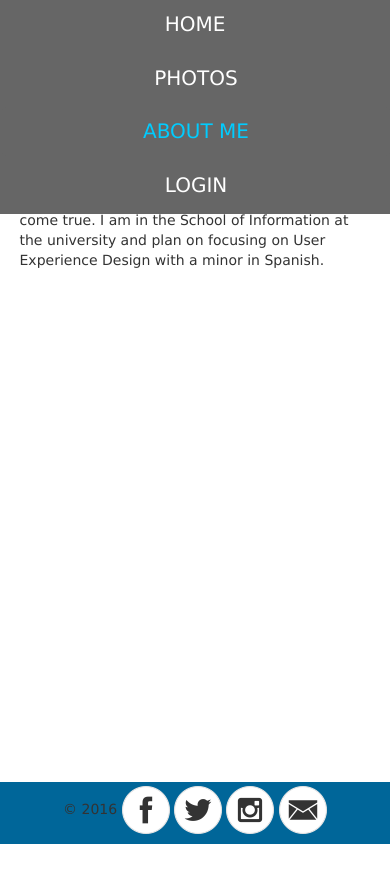
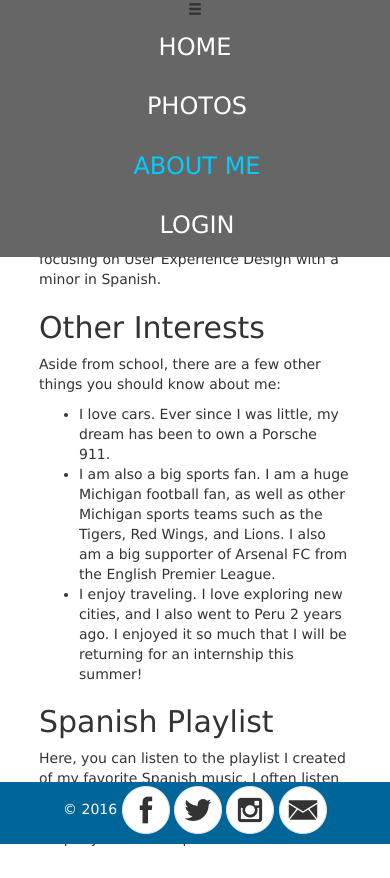
Before and after one commit to mackpet/peterwebsite-SI206, a Python web app: template templates/aboutme.html in a window 390 px wide. Shown: the top 878 px of the page. Before the commit the page ends 844 px from the top, so only its background shows below. Run offline with Jinja, Linux system fonts and the light colour scheme; the template is opened without the code that fills it, so the values that code supplies are empty; some libraries are stand-ins or nearby versions.

Commit message:
Content, nav, contact
Updated content - now entirely new about me page. Also started to
change login over to contact me page.
Also working on nav changing when mobile view is triggered.

```diff
--- a/main.py
+++ b/main.py
@@ -53,6 +53,5 @@ app = webapp2.WSGIApplication([
     ('/aboutme.html', Handler),
     ('/photos.html', Handler),
     ('/login.html', LoginHandler),
-    ('/success.html', LoginHandler),
     ('/*', Handler)
 ], debug=True)
--- a/static/styling.css
+++ b/static/styling.css
@@ -6,8 +6,10 @@ header{
 	position: fixed;
 	width: 100%;
 	padding: 0;
-	margin: 0;
 	z-index: 1;
+}
+#hamburger {
+	display: none;
 }
 
 nav {
@@ -19,7 +21,11 @@ a{
 }
 h1{
 	color: white;
+	margin-top: 7%;
 	font-size: 100px;
+}
+h2{
+	margin-top: 7%;
 }
 
 .nav-pills>li.active>a {
@@ -32,30 +38,35 @@ h1{
 .nav-pills>li.active>a:hover {
 	background-color: #666666;
 }
-li {
-	font-size: 20px;
+nav li {
+	font-size: 24px;
 }
 
 .wrapper{
 	min-height: 100%;
-	height: auto;
-	margin-left: 5%;
-	margin-right: 5%;
-	padding: 7% 0 10%;
+	margin: 0% 10% 10% 10%;
+	padding: 1% 0 1%;
 }
 
 #instafeed {
-	padding: 1% 1% 1% 1%;
+	text-align: center;
+	padding-bottom: 10%;
 }
 
 #instafeed img{
-	padding: 0.5% 0.5% 0.5% 0.5%;
+	padding: 1% 1% 1% 1%;
+	margin: 1% 1% 1% 1%;
 	opacity: 0.85;
+	box-shadow: 2px 2px 5px #666666;
+	border: 0.5px black;
 
 }
 
 #instafeed img:hover{
 	opacity: 1;
+}
+.spotify{
+	text-align: center;
 }
 
 .navbar-fixed-bottom{
@@ -70,7 +81,35 @@ footer a:hover{
 }
 
 footer {
+	color: white;
 	text-align: center;
 }
+
+label {
+  cursor: pointer;
+}
+
+@media only screen and (max-width: 640px){
+	#hamburger {
+		display: inline-block;
+	}
+	nav ul, nav:active ul {
+		display: none;
+	}
+	nav li {
+		text-align: center;
+		width: 100%;
+		margin: 0;
+
+	}
+
+	nav:hover ul {
+		display: block;
+	}
+
+}
+
+
+
 /* horizontally center an element- margin: 0 auto;
 slide 63 of CSS ppt
--- a/templates/aboutme.html
+++ b/templates/aboutme.html
@@ -1,7 +1,7 @@
 {% extends "templates/base.html" %}
 
 {% block head %}
-	<title>Peter - ABOUT ME</title>
+	<title>ABOUT ME</title>
 {% endblock %}
 
 {% block title %}
@@ -9,6 +9,23 @@
 {% endblock %}
 
 {% block content %}
-	<p>Hi, my name is Peter. I am originally from Grand Rapids, MI and now live in Ann Arbor, so I have lived in Michigan my whole life. I am currently in my sophomore year at the University of Michigan. I grew up in a family of crazy Michigan fans, so becoming a Wolverine was a dream come true. I am in the School of Information at the university and plan on focusing on User Experience Design with a minor in Spanish.</p>
-	<p></p>
+	<p>Hi, my name is Peter. I am originally from Grand Rapids, MI and now live in Ann Arbor, so I have lived in Michigan my whole life. I am currently in my sophomore year at the University of Michigan. I grew up in a family of crazy Michigan fans, so becoming a Wolverine was a dream come true. I am currently enrolled in the School of Information at the university and plan on focusing on User Experience Design with a minor in Spanish.</p>
+	<h2>Other Interests</h2>
+	<p>Aside from school, there are a few other things you should know about me:</p>
+	<ul>
+		<li>I love cars. Ever since I was little, my dream has been to own a Porsche 911.</li>
+		<li>I am also a big sports fan. I am a huge Michigan football fan, as well as other Michigan sports teams such as the Tigers, Red Wings, and Lions. I also am a big supporter of Arsenal FC from the English Premier League.</li>
+		<li>I enjoy traveling. I love exploring new cities, and I also went to Peru 2 years ago. I enjoyed it so much that I will be returning for an internship this summer!</li>
+	</ul>
+	<h2>Spanish Playlist</h2>
+	<p>Here, you can listen to the playlist I created of my favorite Spanish music. I often listen to this while doing Spanish homework, around the house, or even on the plane to keep my mind in a Spanish mindset.</p><br>
+
+
+	<div class="spotify spotify-large hidden-xs hidden-sm">
+	<iframe src="https://embed.spotify.com/?uri=spotify:user:mackpet:playlist:3zICgWemeTsjeCqI6qoOrn" width="640" height="620" frameborder="0" allowtransparency="true"></iframe>
+	</div>
+
+	<div class="spotify spotify-small hidden-lg hidden-md">
+	<iframe src="https://embed.spotify.com/?uri=spotify:user:mackpet:playlist:3zICgWemeTsjeCqI6qoOrn" width="200" height="350" frameborder="0" allowtransparency="true"></iframe>
+	</div>
 {% endblock %}
--- a/templates/base.html
+++ b/templates/base.html
@@ -2,6 +2,7 @@
 <html lang="en">
 <head>
 	<meta charset="UTF-8">
+	<meta name="viewport" content="width=device-width, initial-scale=1.0">
 	{% block head %}
 	<title>Peter</title>
 	{% endblock %}
@@ -25,6 +26,8 @@
 	<header>
 
 	<nav>
+		<div id= "hamburger" class="glyphicon glyphicon-menu-hamburger"></div>
+
 		<ul class="nav nav-pills no-bg-color nav-justified">
 		<li id="Home"><a href="index.html">HOME</a></li>
 		<li id="Photos"><a href="photos.html">PHOTOS</a></li>
--- a/templates/index.html
+++ b/templates/index.html
@@ -19,7 +19,7 @@ h1{
 
 
 {% block head %}
-	<title>Peter - HOME</title>
+	<title>HOME</title>
 {% endblock %}
 
 {% block title %}
--- a/templates/photos.html
+++ b/templates/photos.html
@@ -1,7 +1,7 @@
 {% extends "templates/base.html" %}
 
 {% block head %}
-	<title>Peter - PHOTOS</title>
+	<title>PHOTOS</title>
 {% endblock %}
 
 {% block title %}
@@ -19,7 +19,8 @@
         userId: '524198678',
         accessToken: '524198678.1677ed0.49ed0356f0214612bf437821dbfcbd1d',
         limit: 60
-    });
+
+});
     userFeed.run();
 </script>
 
```
Also changed, not shown: templates/login.html (+7 -6 lines), templates/success.html (deleted, +0 -26 lines), 1 other file.
